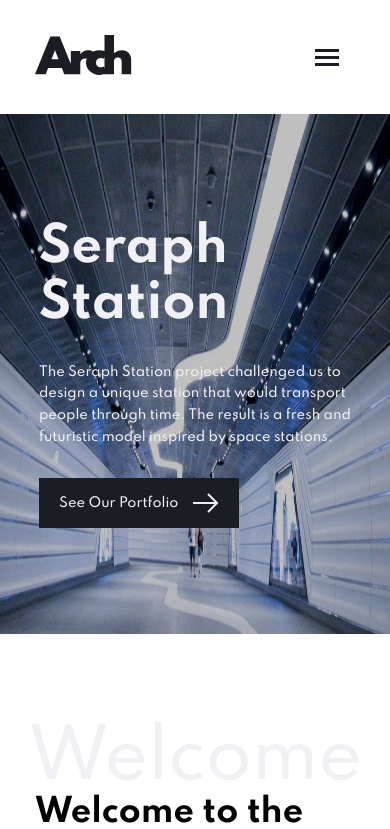
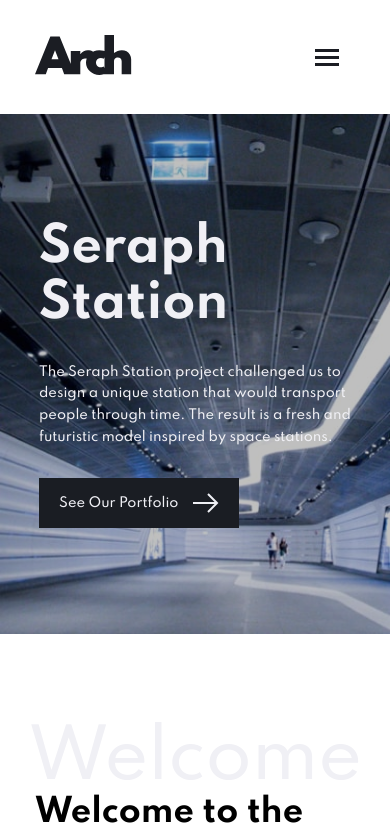
Before and after one commit to jskahmeyer/arch-studio, a React (Vite) app: page / in a window 390 px wide. Shown: the top 829 px of the page. Built offline with nearby package versions, Linux system fonts and the light colour scheme.

Commit message:
Responsive hero images

```diff
--- a/src/components/home/Hero.tsx
+++ b/src/components/home/Hero.tsx
@@ -2,12 +2,22 @@ import { useState, useEffect, useRef } from 'react'
 import { Link } from 'react-router-dom'
 import arrow from '../../assets/images/icons/icon-arrow.svg'
 import heroSlides from '../../data/hero-slides.json'
+import useViewport from '../../hooks/useViewport'
 
-const heroImages = import.meta.glob<string>('../../assets/images/home/desktop/*.jpg', { eager: true, import: 'default' })
+const desktopImages = import.meta.glob<string>('../../assets/images/home/desktop/*.jpg', { eager: true, import: 'default' })
+const tabletImages = import.meta.glob<string>('../../assets/images/home/tablet/*.jpg', { eager: true, import: 'default' })
+const mobileImages = import.meta.glob<string>('../../assets/images/home/mobile/*.jpg', { eager: true, import: 'default' })
 
 const Hero = () => {
     const [current, setCurrent] = useState(0)
     const slideRef = useRef<HTMLImageElement>(null)
+    const { width } = useViewport()
+
+    const getImage = (filename: string) => {
+        if (width <= 540) return mobileImages[`../../assets/images/home/mobile/${filename}`]
+        if (width <= 985) return tabletImages[`../../assets/images/home/tablet/${filename}`]
+        return desktopImages[`../../assets/images/home/desktop/${filename}`]
+    }
 
     const ids = heroSlides.map(i => i.id)
     const backdrops = heroSlides.map(i => i.picture)
@@ -35,7 +45,7 @@ const Hero = () => {
         <div className="homepage-hero">
             <div className="backdrop">
                 <img
-                    src={heroImages[`../../assets/images/home/desktop/${backdrops[current]}`]}
+                    src={getImage(backdrops[current])}
                     ref={slideRef}
                     alt={`${titles[current]} portfolio preview`}
                 />
```
Also changed, not shown: 13 other files (tests, documents, lock files or other folders).
